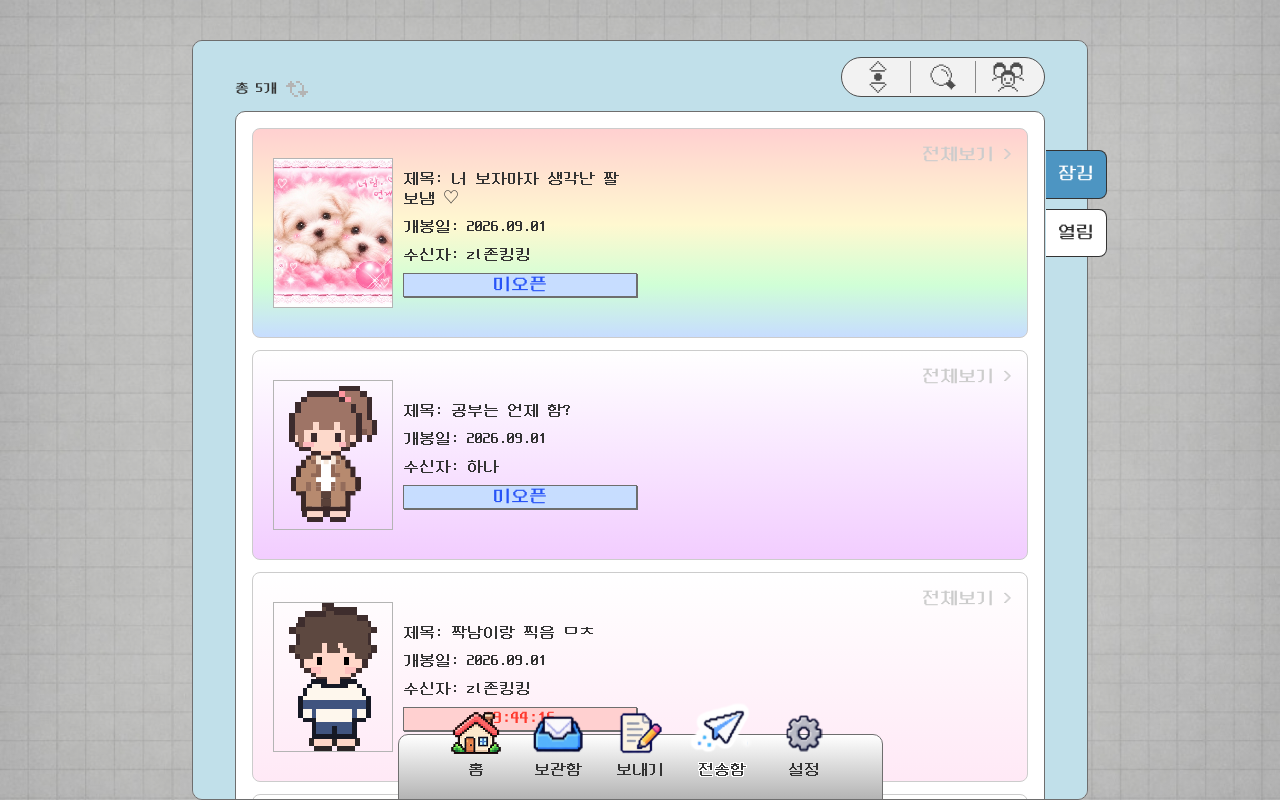
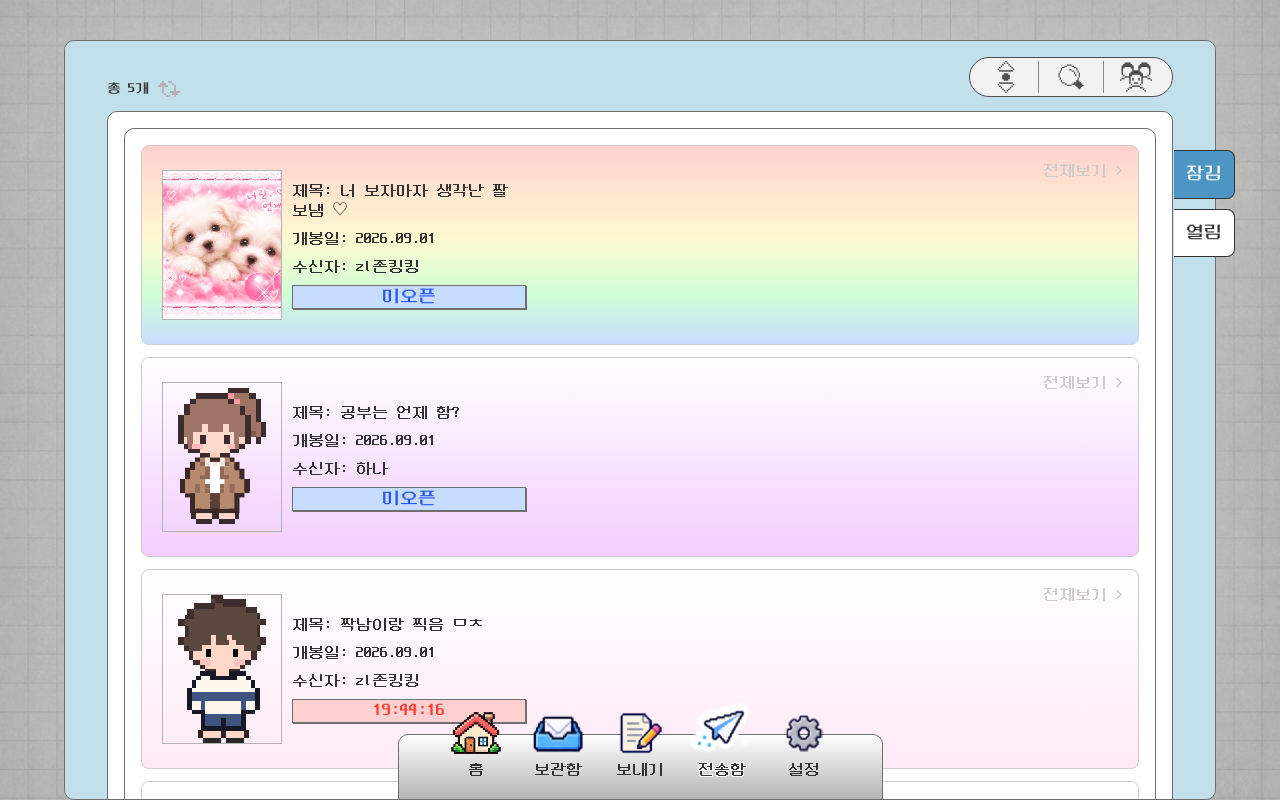
Before and after one commit to subin-uiux/pock, a React (Vite) app: page /pock-sent in a window 1280 px wide. Built offline with nearby package versions, Linux system fonts and the light colour scheme.

Commit message:
타블랫 수정 중

```diff
--- a/src/pages/PockMailbox.tsx
+++ b/src/pages/PockMailbox.tsx
@@ -270,7 +270,7 @@ export function PockMailbox({ mailbox }: PockMailboxProps) {
   };
 
   return (
-    <div className="pock-mailbox">
+    <div className={`pock-mailbox pock-mailbox--${tab}`}>
       <h1 className="visually-hidden">{title}</h1>
       {isMo ? (
         <div className="pock-mailbox__toolbar">
--- a/src/styles/components/letter-card.css
+++ b/src/styles/components/letter-card.css
@@ -602,12 +602,17 @@
   }
 
   .letter-card--preview-locked.letter-card--open {
-    height: auto;
-    min-height: 13.125rem; /* 210 — 썸네일 150 + 간격 12 + 상태 */
+    height: 12.5rem; /* 200 */
+    min-height: 0;
   }
 
   .letter-card--preview .letter-card__meta {
     max-width: calc(100% - 7.5rem - 0.625rem); /* 썸네일 120 · 간격 10 */
+  }
+
+  /* 열림 — 이미지·텍스트를 잠김과 같이 왼쪽 정렬 */
+  .letter-card--preview .letter-card__open {
+    justify-content: flex-start;
   }
 
   .letter-card--preview .letter-card__thumb,
@@ -622,8 +627,13 @@
     height: 9.375rem; /* 150 */
   }
 
+  .letter-card--preview:not(.letter-card--preview-locked) .letter-card__thumb {
+    width: 7.5rem; /* 120 — 열림 썸네일 */
+    height: 9.375rem; /* 150 */
+  }
+
   .letter-card--preview .letter-card__more {
-    font-size: 1.125rem; /* 18 */
+    font-size: 1rem; /* 16 */
   }
 
   .letter-card__stack {
@@ -664,7 +674,12 @@
   }
 
   .letter-card__stack:has(.letter-card__status--progress) {
-    grid-template-columns: 5.625rem minmax(0, 14.625rem); /* 썸네일 90 · 상태 234 */
+    grid-template-columns: 5.625rem minmax(0, 16.5rem); /* 썸네일 90 · 상태 264 */
+  }
+
+  .letter-card__stack .letter-card__status--progress {
+    width: 16.5rem; /* 264 */
+    height: 1.5rem; /* 24 */
   }
 
   .letter-card--preview:has(.letter-card__status--progress) .letter-card__thumb--character canvas {
@@ -680,12 +695,9 @@
     overflow-wrap: break-word;
   }
 
-  .letter-card--preview.letter-card--open.letter-card--tb {
-    height: auto;
-    min-height: 12.5rem; /* 200 */
-  }
-
+  .letter-card--preview.letter-card--open.letter-card--tb,
   .letter-card--preview-locked.letter-card--open.letter-card--tb {
-    min-height: 13.125rem; /* 210 — 썸네일 150 + 상태 */
+    height: 12.5rem; /* 200 */
+    min-height: 0;
   }
 }
--- a/src/styles/pages/pock-received.css
+++ b/src/styles/pages/pock-received.css
@@ -206,8 +206,9 @@
 
   .page--pock-sent .main {
     width: 100%;
-    max-width: 64rem; /* 1024 */
-    padding-inline: 4rem; /* 64 — 회색 배경 */
+    max-width: none;
+    margin-inline: 0; /* 회색 배경 마진 없음 · 좌우 패딩 64만 */
+    padding-inline: 4rem; /* 64 */
   }
 
   .page--pock-received .page__wrapper,
@@ -297,8 +298,17 @@
     border-radius: 0.625rem; /* 10 */
   }
 
+  /* 전송함 Tb — 잠김 흰 박스 2겹 · 열림 1겹 · 각 패딩 16 */
   .page--pock-sent .pock-mailbox__cards {
-    padding: 1rem; /* 16 — 흰 박스 */
+    padding: 1rem; /* 16 */
+  }
+
+  .page--pock-sent .pock-mailbox--locked .pock-mailbox__panel {
+    box-sizing: border-box;
+    padding: 1rem; /* 16 */
+    border: 1px solid var(--color-base-700);
+    border-radius: 0.625rem; /* 10 */
+    background-color: var(--color-base-0);
   }
 
   /* 흰 카드(보드 우측 패딩 42 안쪽) 오른쪽에 탭 밀착 */
```
